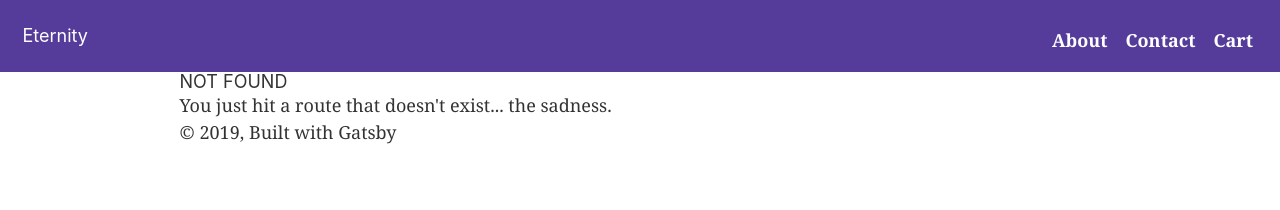
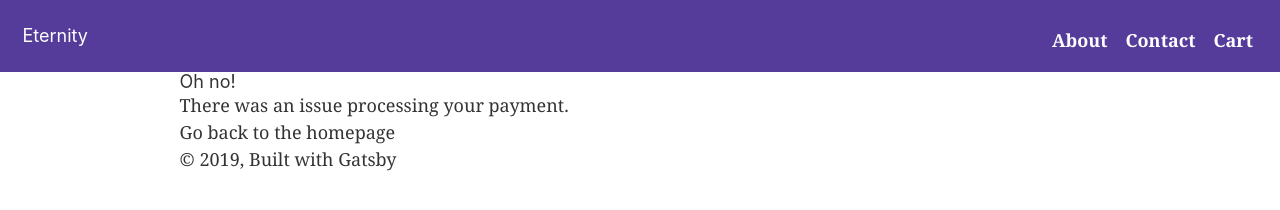
Before and after one commit to Vnzera/gatsby-ecommerce, a Gatsby site: page /canceled in a window 1280 px wide. Before the commit this address had no page. Built offline with nearby package versions, Linux system fonts and the light colour scheme; Gatsby itself is replaced by a stand-in of ours.

Commit message:
Update a tags to Link tags intsead. Changed name of canceled order page

```diff
--- a/src/components/header.js
+++ b/src/components/header.js
@@ -33,9 +33,9 @@ const Header = ({ siteTitle }) => {
         </div>
       </div>
       <div className={`pt-2 pb-4 sm:pb-0 sm:flex ${isOpen ? 'block' : 'hidden'}`}>
-        <a className="block sm:mt-0 sm:w-auto w-40 px-2 py-1 text-white font-semibold rounded hover:bg-gray-800" href="http://localhost:8000/about">About</a>
-        <a className="block sm:mt-0 sm:w-auto w-40 px-2 py-1 text-white font-semibold rounded hover:bg-gray-800" href="http://localhost:8000/contact">Contact</a>
-        <a className="block sm:mt-0 sm:w-auto w-40 px-2 py-1 text-white font-semibold rounded hover:bg-gray-800" href="http://localhost:8000/cart">Cart</a>
+        <Link className="block sm:mt-0 sm:w-auto w-40 px-2 py-1 text-white font-semibold rounded hover:bg-gray-800" to="/about">About</Link>
+        <Link className="block sm:mt-0 sm:w-auto w-40 px-2 py-1 text-white font-semibold rounded hover:bg-gray-800" to="/contact">Contact</Link>
+        <Link className="block sm:mt-0 sm:w-auto w-40 px-2 py-1 text-white font-semibold rounded hover:bg-gray-800" to="/cart">Cart</Link>
       </div>
     </header >
   )
--- a/src/pages/cancel.js
+++ b/src/pages/canceled.js
@@ -4,13 +4,13 @@ import { Link } from "gatsby"
 import Layout from "../components/layout"
 import SEO from "../components/seo"
 
-const CancelPage = () => (
+const CanceledPage = () => (
     <Layout>
-        <SEO title="Cancel Page" />
+        <SEO title="Canceled Page" />
         <h1>Oh no!</h1>
         <p>There was an issue processing your payment.</p>
         <Link to="/">Go back to the homepage</Link>
     </Layout>
 )
 
-export default CancelPage
+export default CanceledPage
```
